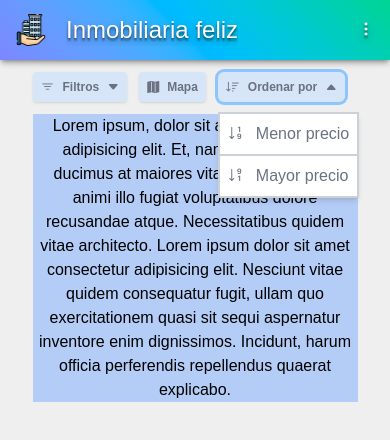
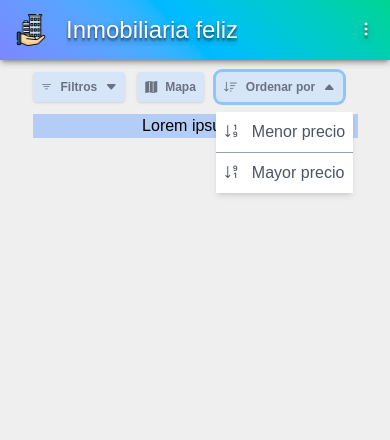
Before and after one commit to mauri1985/reactjs-project-landing, a React (Vite) app: page /listado in a window 390 px wide. Both pictures are taken after a click on the button "Ordenar por". Shown: the top 440 px of the page. Built offline with nearby package versions, Linux system fonts and the light colour scheme; a web font is replaced by a local one.

Commit message:
Se agrega botones deskito de filtros

```diff
--- a/src/components/ListaAnuncios/ListaAnuncios.jsx
+++ b/src/components/ListaAnuncios/ListaAnuncios.jsx
@@ -63,36 +63,78 @@ export default function ListaAnuncios() {
   const operacion = params.get("operacion");
 
   return (
-    <>
-      <div id="filtros" className="flex flex-row justify-center">
-        <div className="w-5/6">
-          <div className="flex lg:hidden flex-row gap-3 items-center text-left mt-3">
-            <div className="">
+    <div
+      id="listaAnuncios"
+      className="flex flex-col items-center w-full gap-3 pt-3"
+    >
+      {/* Barra superior (desktop) */}
+      <div className="lg:flex flex-row hidden mx-3 p-3 w-5/6 gap-3 justify-end">
+        <div id="divBtnMapa">
+          <button className="text-gray-500 bg-blue-200/50 py-1 px-2 rounded-sm shadow-sm text-xs min-h-[30px] font-bold">
+            <i className="bi bi-map-fill mr-2"></i>
+            Mapa
+          </button>
+        </div>
+        <div id="divBtnOrdenar" ref={orderRef}>
           <button
-                className="flex items-center text-gray-500 bg-blue-200/50 py-1 px-2 rounded-sm text-sm shadow-sm text-xs min-h-[30px] focus:ring-3 focus:ring-blue-300 font-bold"
-                onClick={toggleFilters}
+            className="flex items-center text-gray-500 bg-blue-200/50 py-1 px-2 rounded-md text-sm shadow-sm text-xs min-h-[30px] focus:ring-3 focus:ring-blue-300 font-bold"
+            onClick={toggleOrder}
           >
             <div>
-                  <i className="bi bi-filter text-sm mr-2"></i>
+              <i className="bi bi-sort-down text-sm mr-2"></i>
             </div>
-                <div>Filtros</div>
+            <div>Ordenar por</div>
             <div>
-                  {isOpenFilters ? (
+              {isOpenOrder ? (
                 <i className="bi bi-caret-up-fill ml-2"></i>
               ) : (
                 <i className="bi bi-caret-down-fill ml-2"></i>
               )}
             </div>
           </button>
-            </div>
-            <div className="min-w-[45px]">
-              <button className="flex items-center text-gray-500 bg-blue-200/50 py-1 px-2 rounded-sm text-sm shadow-sm text-xs min-h-[30px] focus:ring-3 focus:ring-blue-300 font-bold">
-                <div>
-                  <i className="bi bi-map-fill mr-2"></i>
-                </div>
-                <div>Mapa</div>
+          {isOpenOrder ? (
+            <div className="absolute animate-fade-down text-md text-gray-600 bg-white z-50 shadow-md">
+              <div className="flex flex-col">
+                <button
+                  className="text-left p-2 border-b-1 border-gray-400"
+                  onClick={toggleOrder}
+                >
+                  <i className="bi bi-sort-numeric-down mr-3"></i>Menor precio
+                </button>
+                <button className="text-left p-2" onClick={toggleOrder}>
+                  <i className="bi bi-sort-numeric-down-alt mr-3"></i>
+                  Mayor precio
                 </button>
               </div>
+            </div>
+          ) : (
+            <></>
+          )}
+        </div>
+      </div>
+
+      {/* Contenedor principal */}
+      <div className="w-5/6 flex flex-col gap-3">
+        {/* Acciones mobile */}
+        <div className="flex lg:hidden flex-row gap-3 items-center">
+          <button
+            className="flex items-center text-gray-500 bg-blue-200/50 py-1 px-2 rounded-sm shadow-sm text-xs min-h-[30px] font-bold"
+            onClick={toggleFilters}
+          >
+            <i className="bi bi-filter mr-2"></i>
+            Filtros
+            <i
+              className={`bi ml-2 ${
+                isOpenFilters ? "bi-caret-up-fill" : "bi-caret-down-fill"
+              }`}
+            ></i>
+          </button>
+
+          <button className="flex items-center text-gray-500 bg-blue-200/50 py-1 px-2 rounded-sm shadow-sm text-xs min-h-[30px] font-bold">
+            <i className="bi bi-map-fill mr-2"></i>
+            Mapa
+          </button>
+
           <div ref={orderRef}>
             <button
               className="flex items-center text-gray-500 bg-blue-200/50 py-1 px-2 rounded-md text-sm shadow-sm text-xs min-h-[30px] focus:ring-3 focus:ring-blue-300 font-bold"
@@ -111,21 +153,17 @@ export default function ListaAnuncios() {
               </div>
             </button>
             {isOpenOrder ? (
-                <div className="absolute animate-fade-down text-md text-gray-500 bg-white z-50 shadow-md">
+              <div className="absolute animate-fade-down text-md text-gray-600 bg-white z-50 shadow-md">
                 <div className="flex flex-col">
                   <button
-                      className="text-left p-2 border-t-2 border-l-2 border-r-2 border-gray-400/50"
+                    className="text-left p-2 border-b-1 border-gray-400"
                     onClick={toggleOrder}
                   >
-                      <i className="bi bi-sort-numeric-down mr-3"></i>Menor
-                      precio
+                    <i className="bi bi-sort-numeric-down mr-3"></i>Menor precio
                   </button>
-                    <button
-                      className="text-left p-2 border-2 border-gray-400/50"
-                      onClick={toggleOrder}
-                    >
-                      <i className="bi bi-sort-numeric-down-alt mr-3"></i>Mayor
-                      precio
+                  <button className="text-left p-2" onClick={toggleOrder}>
+                    <i className="bi bi-sort-numeric-down-alt mr-3"></i>
+                    Mayor precio
                   </button>
                 </div>
               </div>
@@ -134,37 +172,31 @@ export default function ListaAnuncios() {
             )}
           </div>
         </div>
-          <div className="flex lg:flex-row flex-col lg:m-3 gap-3">
+
+        {/* Filtros + listado */}
+        <div className="flex flex-col lg:flex-row gap-3">
+          {/* Filtros */}
           <div
-              className={`lg:w-2/6 max-w-[400px]
+            className={`
+            lg:w-2/6 max-w-[400px]
             lg:block
             ${isOpenFilters ? "block animate-fade-down" : "hidden"}
-              lg:animate-none`}
+            lg:animate-none
+          `}
           >
             <div className="flex flex-col gap-4">
-                <Filtro
-                  title="Tipo de operación"
-                  options={tipoOperaciones}
-                  hidden="hidden"
-                />
+              <Filtro title="Tipo de operación" options={tipoOperaciones} />
               <Filtro title="Tipo de propiedad" options={tipoPropiedades} />
               <Filtro title="Departamentos" options={departamento} />
             </div>
           </div>
 
-            <div className="lg:w-full bg-blue-500/30 text-center mt-3 lg:mt-0">
-              Lorem ipsum, dolor sit amet consectetur adipisicing elit. Et, nam
-              fugit blanditiis ducimus at maiores vitae enim nisi dicta animi
-              illo fugiat voluptatibus dolore recusandae atque. Necessitatibus
-              quidem vitae architecto. Lorem ipsum dolor sit amet consectetur
-              adipisicing elit. Nesciunt vitae quidem consequatur fugit, ullam
-              quo exercitationem quasi sit sequi aspernatur inventore enim
-              dignissimos. Incidunt, harum officia perferendis repellendus
-              quaerat explicabo.
+          {/* Listado */}
+          <div className="lg:flex-1 bg-blue-500/30 text-center">
+            Lorem ipsum...
           </div>
         </div>
       </div>
     </div>
-    </>
   );
 }
```
Lines whose indentation alone changed are shown as unchanged.
